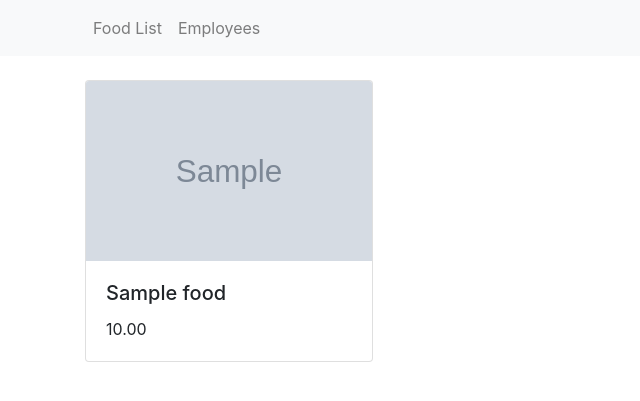
After one commit to sultanemiluulu/python_group_2_homework_44_sultan_emiluulu, a Django app: page / in a window 1280 px wide. The commit adds this page. Shown: the top 401 px of the page, without its empty margins (0-640 px from the left). Run offline with Django 3.2, Linux system fonts and the light colour scheme; tables that the repository leaves empty hold one stand-in row (values such as "Sample post"); grey boxes marked "Sample" are stand-in pictures; some libraries are stand-ins or nearby versions.

Commit message:
Added FoodListView, url for it, food_list.html and some fixes

```diff
--- a/source/main/urls.py
+++ b/source/main/urls.py
@@ -15,9 +15,10 @@ Including another URLconf
 """
 from django.contrib import admin
 from django.urls import path
-from webapp.views import EmployeeListView
+from webapp.views import EmployeeListView, FoodListView
 
 urlpatterns = [
     path('admin/', admin.site.urls),
+    path('', FoodListView.as_view(), name='food_list'),
     path('employee_list', EmployeeListView.as_view(), name='employee_list'),
 ]
--- a/source/webapp/templates/base.html
+++ b/source/webapp/templates/base.html
@@ -14,6 +14,7 @@
 </head>
 <body>
 <nav class="navbar navbar-expand-lg navbar-light bg-light sticky-top">
+<div class="container">
     <button class="navbar-toggler" type="button" data-toggle="collapse" data-target="#navbarNav"
             aria-controls="navbarNav" aria-expanded="false" aria-label="Toggle navigation">
         <span class="navbar-toggler-icon"></span>
@@ -21,11 +22,12 @@
     <div class="collapse navbar-collapse" id="navbarNav">
         <ul class="navbar-nav">
             <li class="nav-item">
-                <a href="#" class="nav-link">Lorem</a>
+                <a href="{% url 'food_list' %}" class="nav-link">Food List</a>
             </li>
             {% block menu %}{% endblock %}
         </ul>
     </div>
+</div>
 </nav>
 <div class="container">
     {% block content %}{% endblock %}
--- /dev/null
+++ b/source/webapp/templates/food_list.html
@@ -0,0 +1,22 @@
+{% extends 'base.html' %}
+{% block title %}Food List{% endblock %}
+{% block menu %}
+    <li class="nav-item">
+        <a href="{% url 'employee_list' %}" class="nav-link">Employees</a>
+    </li>
+{% endblock %}
+{% block content %}
+    <div class="row">
+        {% for food in food_list %}
+            <div class="col-md-4">
+                <div class="card mt-4" style="width: 18rem;" >
+                    <img class="card-img-top" src="{{ food.photo.url }}" alt="Card image cap" style="width: 286px; height: 180px">
+                    <div class="card-body">
+                        <h5 class="card-title">{{ food.name }}</h5>
+                        <p class="card-text">{{ food.price }}</p>
+                    </div>
+                </div>
+            </div>
+        {% endfor %}
+    </div>
+{% endblock %} %}
--- a/source/webapp/views.py
+++ b/source/webapp/views.py
@@ -6,6 +6,11 @@ from webapp.models import Food, Order, OrderFood, Employee
 from webapp.forms import FoodForm, OrderForm, OrderFoodForm
 
 
+class FoodListView(ListView):
+    model = Food
+    template_name = 'food_list.html'
+
+
 class EmployeeListView(ListView):
     model = Employee
     template_name = 'employee_list.html'
```
